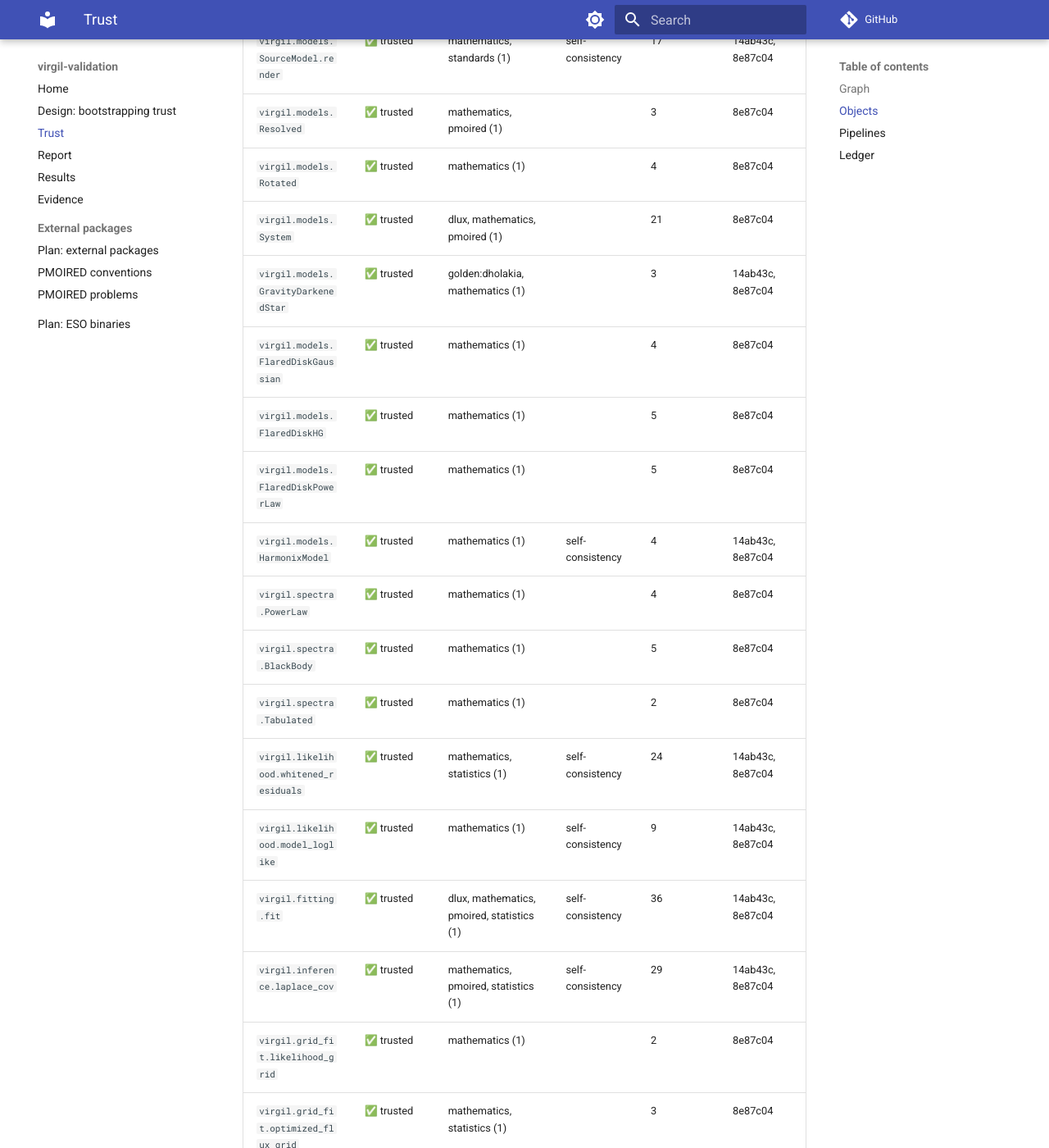
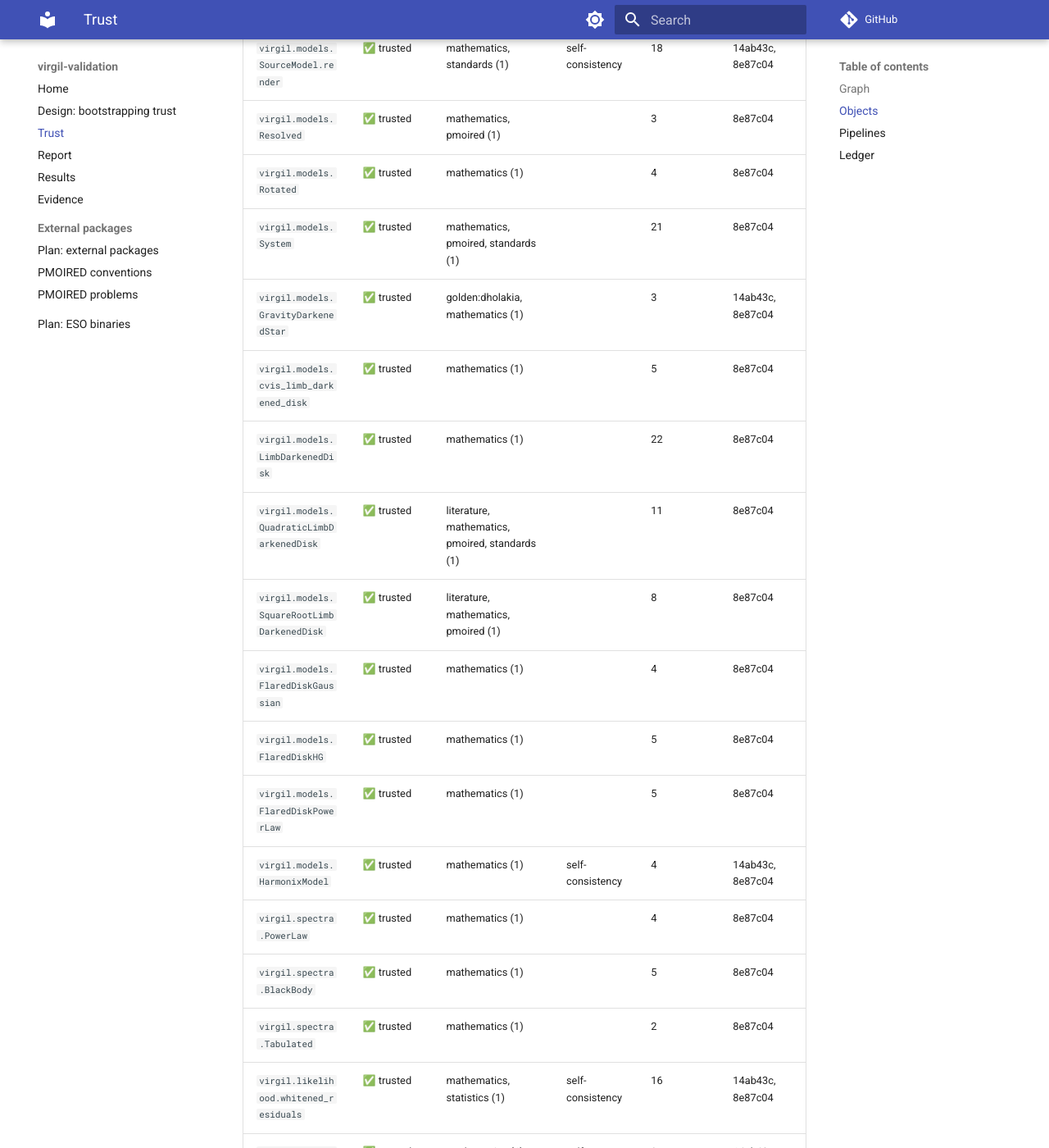
Before and after one commit to benjaminpope/virgil-validation, an MkDocs documentation site: the page built from docs/trust.md, in a window 1280 px wide and 1400 px high, scrolled down 1867 px. Shown: the whole window at 82% size. Built offline with MkDocs 1.6.1 and Material for MkDocs 9.7.7, drawn with Linux system fonts in a browser that asks for light colours; comment, search, counter and statistics services are not loaded; some of the changed text lies outside the part shown.

Commit message:
Refresh evidence and trust pages after limb darkening (#19)
trust/evidence/latest.jsonl from main's CI run 37172056200 (virgil
8e87c04, 258 tests: 253 passed, 4 xfailed, 1 skipped); docs/evidence.md
and docs/trust.md regenerated. The four limb-darkening objects and
crosscheck.limb are trusted (55 trusted, 6 unchecked).

Co-Authored-By: Claude Opus 5.5 <noreply@anthropic.com>

````diff
--- a/docs/trust.md
+++ b/docs/trust.md
@@ -21,13 +21,14 @@ flowchart BT
     classDef bad fill:#ffcdd2,stroke:#c62828,color:#000
     classDef todo fill:#eeeeee,stroke:#9e9e9e,color:#555,stroke-dasharray: 5 5
     subgraph references["references"]
-        n49["crosscheck"]:::done
-        n50["crosscheck.sky"]:::done
-        n51["crosscheck.nrm"]:::done
-        n52["external_bridge"]:::done
-        n53["external_bridge.pmoired_models"]:::done
-        n54["evidence"]:::done
-        n55["pmoired"]:::done
+        n53["crosscheck"]:::done
+        n54["crosscheck.sky"]:::done
+        n55["crosscheck.limb"]:::done
+        n56["crosscheck.nrm"]:::done
+        n57["external_bridge"]:::done
+        n58["external_bridge.pmoired_models"]:::done
+        n59["evidence"]:::done
+        n60["pmoired"]:::done
     end
     subgraph data["data"]
         n0["oifits.read_oifits"]:::done
@@ -53,40 +54,44 @@ flowchart BT
         n18["Rotated"]:::done
         n19["System"]:::done
         n20["GravityDarkenedStar"]:::done
-        n21["FlaredDiskGaussian"]:::done
-        n22["FlaredDiskHG"]:::done
-        n23["FlaredDiskPowerLaw"]:::done
-        n24["HarmonixModel"]:::done
-        n25["spectra.PowerLaw"]:::done
-        n26["spectra.BlackBody"]:::done
-        n27["spectra.Tabulated"]:::done
-        n48["_elr"]:::done
+        n21["cvis_limb_darkened_disk"]:::done
+        n22["LimbDarkenedDisk"]:::done
+        n23["QuadraticLimbDarkenedDisk"]:::done
+        n24["SquareRootLimbDarkenedDisk"]:::done
+        n25["FlaredDiskGaussian"]:::done
+        n26["FlaredDiskHG"]:::done
+        n27["FlaredDiskPowerLaw"]:::done
+        n28["HarmonixModel"]:::done
+        n29["spectra.PowerLaw"]:::done
+        n30["spectra.BlackBody"]:::done
+        n31["spectra.Tabulated"]:::done
+        n52["_elr"]:::done
     end
     subgraph likelihood["likelihood"]
-        n28["likelihood.whitened_residuals"]:::done
-        n29["likelihood.model_loglike"]:::done
-        n30["fitting.fit"]:::done
+        n32["likelihood.whitened_residuals"]:::done
+        n33["likelihood.model_loglike"]:::done
+        n34["fitting.fit"]:::done
     end
     subgraph inference["inference"]
-        n31["inference.laplace_cov"]:::done
-        n32["grid_fit.likelihood_grid"]:::done
-        n33["grid_fit.optimized_flux_grid"]:::done
-        n34["grid_fit.laplace_flux_uncertainty_grid"]:::done
-        n35["limits.nsigma"]:::done
-        n36["limits.absil_limits"]:::done
-        n37["limits.ruffio_upperlimit"]:::done
-        n38["likelihood.numpyro_model"]:::todo
+        n35["inference.laplace_cov"]:::done
+        n36["grid_fit.likelihood_grid"]:::done
+        n37["grid_fit.optimized_flux_grid"]:::done
+        n38["grid_fit.laplace_flux_uncertainty_grid"]:::done
+        n39["limits.nsigma"]:::done
+        n40["limits.absil_limits"]:::done
+        n41["limits.ruffio_upperlimit"]:::done
+        n42["likelihood.numpyro_model"]:::todo
     end
     subgraph imaging["imaging"]
-        n39["imaging.dirty_image"]:::done
-        n40["imaging.beam"]:::done
-        n41["imaging.nyquist_pixel_scale"]:::done
-        n42["imaging.field_of_view"]:::done
-        n43["imaging.convolve_beam"]:::done
-        n44["imaging.TSV"]:::todo
-        n45["imaging.TV"]:::todo
-        n46["imaging.MaxEntropy"]:::todo
-        n47["imaging.l_curve"]:::todo
+        n43["imaging.dirty_image"]:::done
+        n44["imaging.beam"]:::done
+        n45["imaging.nyquist_pixel_scale"]:::done
+        n46["imaging.field_of_view"]:::done
+        n47["imaging.convolve_beam"]:::done
+        n48["imaging.TSV"]:::todo
+        n49["imaging.TV"]:::todo
+        n50["imaging.MaxEntropy"]:::todo
+        n51["imaging.l_curve"]:::todo
     end
     n0 --> n1
     n1 --> n4
@@ -95,30 +100,33 @@ flowchart BT
     n5 --> n19
     n6 --> n19
     n8 --> n19
-    n48 --> n20
-    n1 --> n28
-    n28 --> n29
-    n29 --> n30
-    n29 --> n31
-    n29 --> n32
-    n29 --> n33
-    n29 --> n34
-    n29 --> n36
-    n35 --> n36
+    n52 --> n20
+    n21 --> n22
+    n21 --> n23
+    n21 --> n24
+    n1 --> n32
+    n32 --> n33
+    n33 --> n34
+    n33 --> n35
+    n33 --> n36
     n33 --> n37
-    n34 --> n37
-    n29 --> n38
-    n1 --> n39
-    n1 --> n40
-    n30 --> n47
+    n33 --> n38
+    n33 --> n40
+    n39 --> n40
+    n37 --> n41
+    n38 --> n41
+    n33 --> n42
+    n1 --> n43
+    n1 --> n44
+    n34 --> n51
 ```
 
 ## Objects
 
 | object | status | strong roots (needed) | weak | tests | evidence on virgil |
 | --- | --- | --- | --- | --- | --- |
-| `virgil.oifits.read_oifits` | ✅ trusted | pmoired, standards (2) |  | 15 | 8e87c04 |
-| `virgil.oidata.OIData` | ✅ trusted | standards (1) | self-consistency | 15 | 14ab43c, 8e87c04 |
+| `virgil.oifits.read_oifits` | ✅ trusted | mathematics, pmoired, standards (2) |  | 16 | 8e87c04 |
+| `virgil.oidata.OIData` | ✅ trusted | mathematics, standards (1) | self-consistency | 16 | 14ab43c, 8e87c04 |
 | `virgil.oidata.find_uv_grid` | ✅ trusted | mathematics (1) |  | 3 | 8e87c04 |
 | `virgil.coverage.vlti_oidata` | ✅ trusted | standards (1) |  | 1 | 8e87c04 |
 | `virgil.amigo.load_oi_data` | ⬜ unchecked | — (1) |  | 0 |  |
@@ -133,11 +141,15 @@ flowchart BT
 | `virgil.models.Image` | ✅ trusted | mathematics, standards (1) |  | 4 | 14ab43c, 8e87c04 |
 | `virgil.models.Image.model_on_grid` | ✅ trusted | mathematics (1) | self-consistency | 9 | 14ab43c, 8e87c04 |
 | `virgil.models.Image.from_model` | ✅ trusted | mathematics (1) |  | 1 | 8e87c04 |
-| `virgil.models.SourceModel.render` | ✅ trusted | mathematics, standards (1) | self-consistency | 17 | 14ab43c, 8e87c04 |
+| `virgil.models.SourceModel.render` | ✅ trusted | mathematics, standards (1) | self-consistency | 18 | 14ab43c, 8e87c04 |
 | `virgil.models.Resolved` | ✅ trusted | mathematics, pmoired (1) |  | 3 | 8e87c04 |
 | `virgil.models.Rotated` | ✅ trusted | mathematics (1) |  | 4 | 8e87c04 |
-| `virgil.models.System` | ✅ trusted | dlux, mathematics, pmoired (1) |  | 21 | 8e87c04 |
+| `virgil.models.System` | ✅ trusted | mathematics, pmoired, standards (1) |  | 21 | 8e87c04 |
 | `virgil.models.GravityDarkenedStar` | ✅ trusted | golden:dholakia, mathematics (1) |  | 3 | 14ab43c, 8e87c04 |
+| `virgil.models.cvis_limb_darkened_disk` | ✅ trusted | mathematics (1) |  | 5 | 8e87c04 |
+| `virgil.models.LimbDarkenedDisk` | ✅ trusted | mathematics (1) |  | 22 | 8e87c04 |
+| `virgil.models.QuadraticLimbDarkenedDisk` | ✅ trusted | literature, mathematics, pmoired, standards (1) |  | 11 | 8e87c04 |
+| `virgil.models.SquareRootLimbDarkenedDisk` | ✅ trusted | literature, mathematics, pmoired (1) |  | 8 | 8e87c04 |
 | `virgil.models.FlaredDiskGaussian` | ✅ trusted | mathematics (1) |  | 4 | 8e87c04 |
 | `virgil.models.FlaredDiskHG` | ✅ trusted | mathematics (1) |  | 5 | 8e87c04 |
 | `virgil.models.FlaredDiskPowerLaw` | ✅ trusted | mathematics (1) |  | 5 | 8e87c04 |
@@ -145,13 +157,13 @@ flowchart BT
 | `virgil.spectra.PowerLaw` | ✅ trusted | mathematics (1) |  | 4 | 8e87c04 |
 | `virgil.spectra.BlackBody` | ✅ trusted | mathematics (1) |  | 5 | 8e87c04 |
 | `virgil.spectra.Tabulated` | ✅ trusted | mathematics (1) |  | 2 | 8e87c04 |
-| `virgil.likelihood.whitened_residuals` | ✅ trusted | mathematics, statistics (1) | self-consistency | 24 | 14ab43c, 8e87c04 |
+| `virgil.likelihood.whitened_residuals` | ✅ trusted | mathematics, statistics (1) | self-consistency | 16 | 14ab43c, 8e87c04 |
 | `virgil.likelihood.model_loglike` | ✅ trusted | mathematics (1) | self-consistency | 9 | 14ab43c, 8e87c04 |
-| `virgil.fitting.fit` | ✅ trusted | dlux, mathematics, pmoired, statistics (1) | self-consistency | 36 | 14ab43c, 8e87c04 |
-| `virgil.inference.laplace_cov` | ✅ trusted | mathematics, pmoired, statistics (1) | self-consistency | 29 | 14ab43c, 8e87c04 |
+| `virgil.fitting.fit` | ✅ trusted | mathematics, pmoired (1) | self-consistency | 22 | 14ab43c, 8e87c04 |
+| `virgil.inference.laplace_cov` | ✅ trusted | mathematics, pmoired (1) | self-consistency | 18 | 14ab43c, 8e87c04 |
 | `virgil.grid_fit.likelihood_grid` | ✅ trusted | mathematics (1) |  | 2 | 8e87c04 |
-| `virgil.grid_fit.optimized_flux_grid` | ✅ trusted | mathematics, statistics (1) |  | 3 | 8e87c04 |
-| `virgil.grid_fit.laplace_flux_uncertainty_grid` | ✅ trusted | mathematics, statistics (1) |  | 3 | 8e87c04 |
+| `virgil.grid_fit.optimized_flux_grid` | ✅ trusted | mathematics (1) |  | 2 | 8e87c04 |
+| `virgil.grid_fit.laplace_flux_uncertainty_grid` | ✅ trusted | mathematics (1) |  | 2 | 8e87c04 |
 | `virgil.limits.nsigma` | ✅ trusted | mathematics (1) |  | 5 | 8e87c04 |
 | `virgil.limits.absil_limits` | ✅ trusted | mathematics (1) |  | 2 | 8e87c04 |
 | `virgil.limits.ruffio_upperlimit` | ✅ trusted | mathematics (1) |  | 20 | 8e87c04 |
@@ -168,7 +180,8 @@ flowchart BT
 | `virgil._elr` | ✅ trusted | golden:dholakia, mathematics (1) |  | 22 | 14ab43c |
 | `crosscheck` | ✅ trusted | standards (1) |  | 1 | 8e87c04 |
 | `crosscheck.sky` | ✅ trusted | mathematics (1) |  | 2 | 8e87c04 |
-| `crosscheck.nrm` | ✅ trusted | dlux, mathematics (1) |  | 6 | 8e87c04 |
+| `crosscheck.limb` | ✅ trusted | literature, mathematics (1) |  | 14 | 8e87c04 |
+| `crosscheck.nrm` | ✅ trusted | dlux, mathematics (1) |  | 2 | 8e87c04 |
 | `external_bridge` | ✅ trusted | standards (1) |  | 1 | 8e87c04 |
 | `external_bridge.pmoired_models` | ✅ trusted | mathematics, pmoired (1) |  | 15 | 8e87c04 |
 | `evidence` | ✅ trusted | standards (1) |  | 4 | 8e87c04 |
@@ -180,9 +193,9 @@ End-to-end chains, validated when their own evidence passes and every step is tr
 
 | pipeline | status | roots | tests | steps not yet trusted |
 | --- | --- | --- | --- | --- |
-| **synthetic-vlti-fit**: Simulated VLTI data, OIFITS to fitted parameters and uncertainties | ✅ validated | mathematics, statistics | 12 | — |
-| **dlux-masking-fit**: Aperture-masking images from dLux, calibrated and fitted | ✅ validated | dlux | 4 | — |
-| **pmoired-identical-fits**: The same files fitted by virgil and PMOIRED | ✅ validated | pmoired, statistics | 8 | — |
+| **synthetic-vlti-fit**: Simulated VLTI data, OIFITS to fitted parameters and uncertainties | ✅ validated | mathematics | 5 | — |
+| **dlux-masking-fit**: Aperture-masking images from dLux, calibrated and fitted | ⬜ no evidence | — | 0 | — |
+| **pmoired-identical-fits**: The same files fitted by virgil and PMOIRED | ✅ validated | pmoired | 6 | — |
 | **rml-imaging**: Regularised image reconstruction against eht-imaging or MPoL on the same data | ⬜ planned | — | 0 | `virgil.imaging.TSV`, `virgil.imaging.MaxEntropy` |
 | **published-binary**: Reproduce published binary detections from the authors' archival data | ⬜ planned | — | 0 | — |
 
````
Also changed, not shown: other parts of docs/trust.md (+2 -2 lines), docs/evidence.md (+63 -40 lines), 1 other file.
